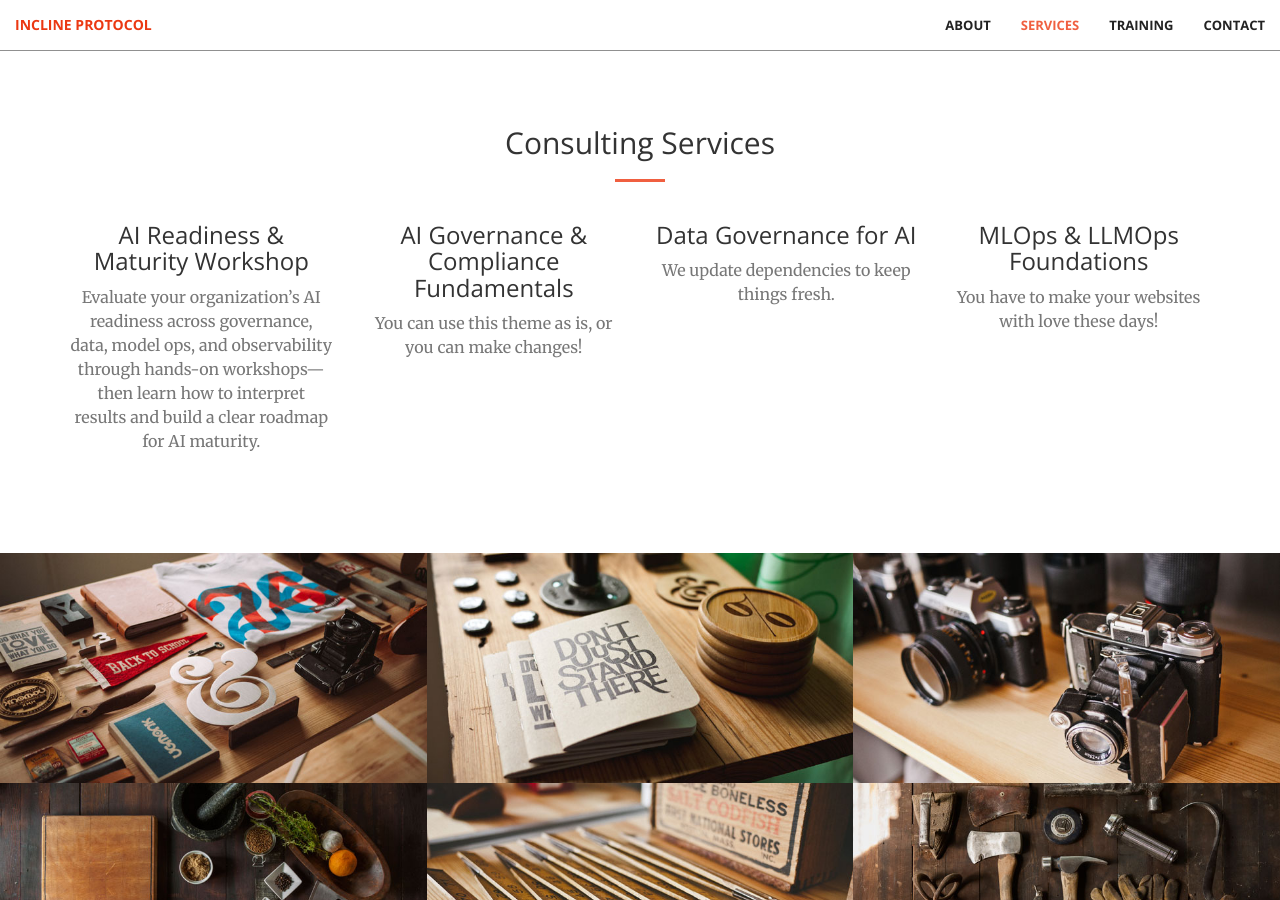
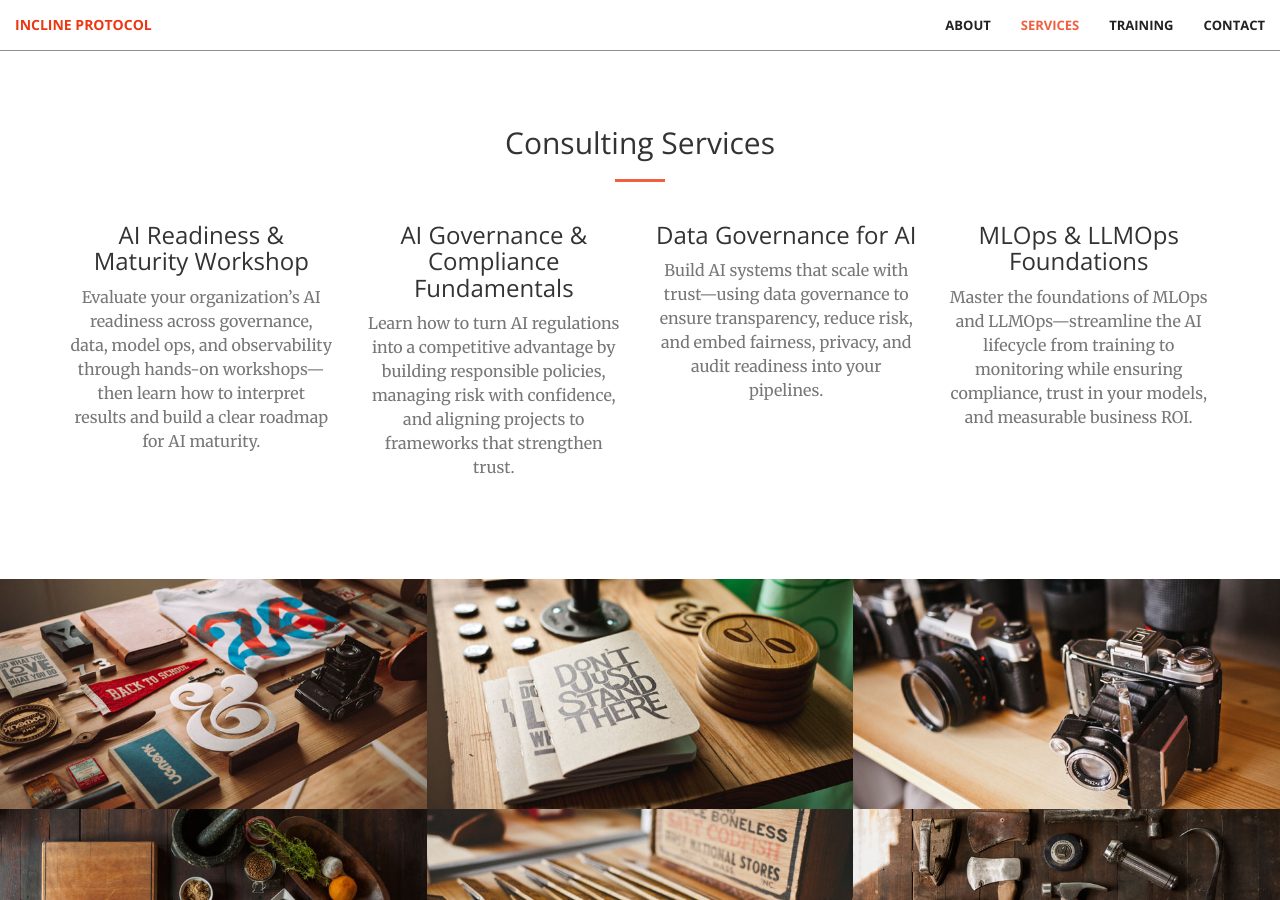
Before and after one commit to incline89451/data-ai-portfolio, a Jekyll site: the page built from index.html, in a window 1280 px wide and 900 px high, scrolled down 1292 px. Built offline with Jekyll 4.4.1, drawn with Linux system fonts in a browser that asks for light colours.

Commit message:
Update services.html

```diff
--- a/_includes/services.html
+++ b/_includes/services.html
@@ -18,19 +18,19 @@
             <div class="col-lg-3 col-md-6 text-center">
                 <div class="service-box">
                     <h3>AI Governance & Compliance Fundamentals</h3>
-                    <p class="text-muted">You can use this theme as is, or you can make changes!</p>
+                    <p class="text-muted">Learn how to turn AI regulations into a competitive advantage by building responsible policies, managing risk with confidence, and aligning projects to frameworks that strengthen trust.</p>
                 </div>
             </div>
             <div class="col-lg-3 col-md-6 text-center">
                 <div class="service-box">
                     <h3>Data Governance for AI</h3>
-                    <p class="text-muted">We update dependencies to keep things fresh.</p>
+                    <p class="text-muted">Build AI systems that scale with trust—using data governance to ensure transparency, reduce risk, and embed fairness, privacy, and audit readiness into your pipelines.</p>
                 </div>
             </div>
             <div class="col-lg-3 col-md-6 text-center">
                 <div class="service-box">
                     <h3>MLOps & LLMOps Foundations</h3>
-                    <p class="text-muted">You have to make your websites with love these days!</p>
+                    <p class="text-muted">Master the foundations of MLOps and LLMOps—streamline the AI lifecycle from training to monitoring while ensuring compliance, trust in your models, and measurable business ROI.</p>
                 </div>
             </div>
         </div>
```
